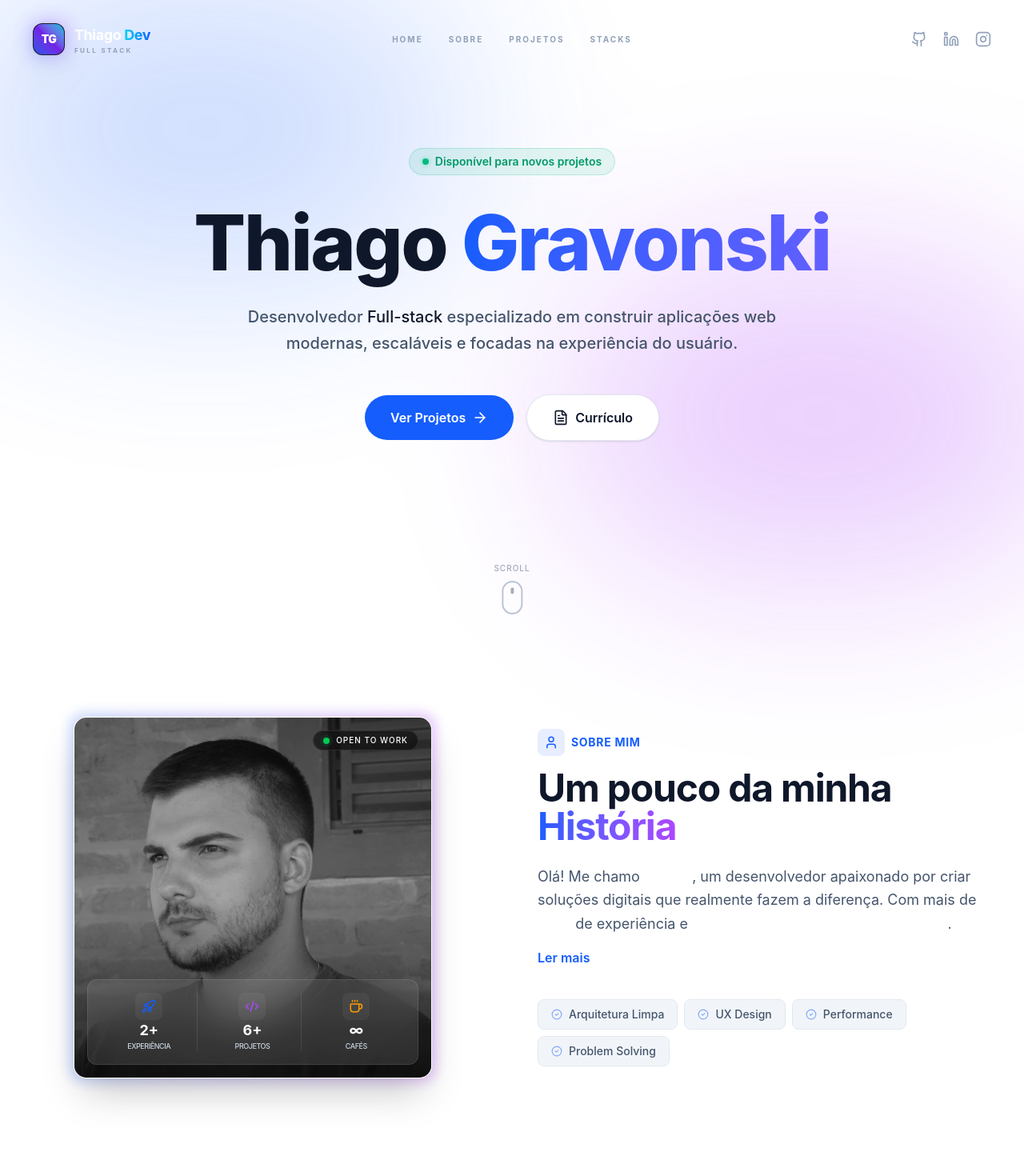
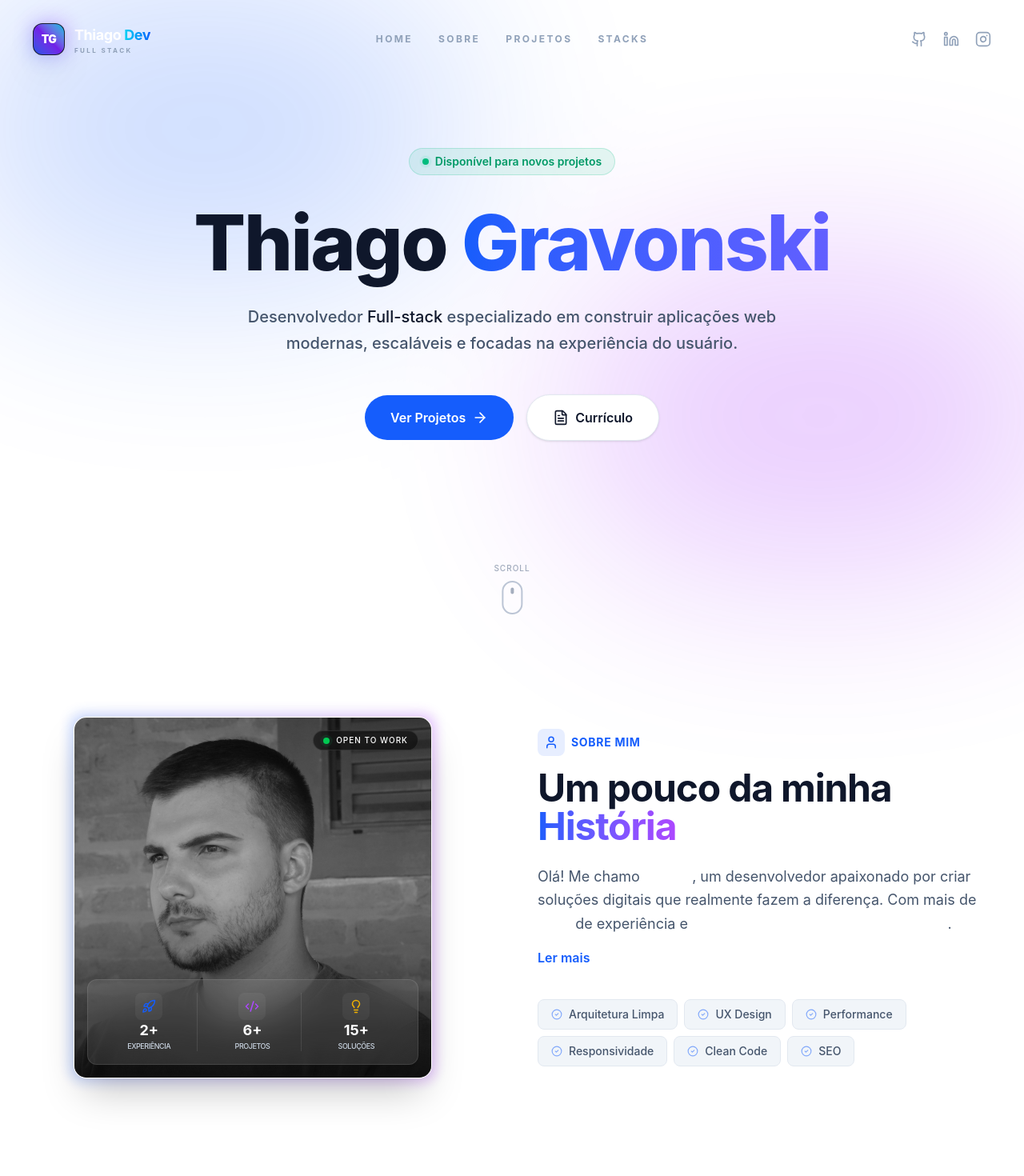
Before and after one commit to TGravonski/tgravonski, a React (Vite) app: page / in a window 1280 px wide. Shown: the top 1470 px of the page at 80% size. Built offline with nearby package versions, Linux system fonts and the light colour scheme.

Commit message:
Update styles

```diff
--- a/src/components/About.tsx
+++ b/src/components/About.tsx
@@ -1,5 +1,5 @@
 import { useState } from 'react';
-import { User, Code2, Rocket, Coffee, CheckCircle2 } from 'lucide-react';
+import { User, Code2, Rocket, Coffee, CheckCircle2, Lightbulb } from 'lucide-react';
 import Profile from '../assets/profile.webp';
 
 const About = () => {
@@ -8,7 +8,7 @@ const About = () => {
   const stats = [
     { label: "Experiência", value: "2+", icon: <Rocket className="text-primary" size={18} /> },
     { label: "Projetos", value: "6+", icon: <Code2 className="text-purple-500" size={18} /> },
-    { label: "Cafés", value: "∞", icon: <Coffee className="text-amber-500" size={18} /> },
+    { label: "Soluções", value: "15+", icon: <Lightbulb className="text-yellow-500" size={18} /> }
   ];
 
   return (
@@ -107,7 +107,7 @@ const About = () => {
             </button>
 
             <div className="mt-10 flex flex-wrap gap-2">
-              {['Arquitetura Limpa', 'UX Design', 'Performance', 'Problem Solving'].map(tag => (
+              {['Arquitetura Limpa', 'UX Design', 'Performance', 'Responsividade', 'Clean Code', 'SEO'].map(tag => (
                 <div
                   key={tag}
                   className="group flex items-center gap-2 px-4 py-2 bg-slate-100 dark:bg-slate-800/50 border border-slate-200 dark:border-slate-700 rounded-lg hover:border-primary/50 transition-colors"
--- a/src/components/Header.tsx
+++ b/src/components/Header.tsx
@@ -50,7 +50,7 @@ export default function Header() {
               <span className="relative text-white font-black text-sm tracking-tighter">TG</span>
             </div>
           </div>
-          <div className="flex flex-col leading-tight hidden sm:flex">
+          <div className="flex flex-col leading-tight">
             <span className="text-lg font-bold tracking-tight text-text-dark-main">
               Thiago<span className="bg-gradient-to-r from-accent to-primary bg-clip-text text-transparent ml-1">Dev</span>
             </span>
@@ -64,7 +64,7 @@ export default function Header() {
             <a
               key={item.id}
               href={`#${item.id}`}
-              className="relative text-[10px] uppercase tracking-[0.2em] font-bold text-text-dark-muted hover:text-white transition-colors group"
+              className="relative text-[12px] uppercase tracking-[0.2em] font-bold text-text-dark-muted hover:text-white transition-colors group"
             >
               {item.label}
               <span className="absolute -bottom-1 left-0 w-0 h-[1px] bg-accent transition-all group-hover:w-full" />
```
